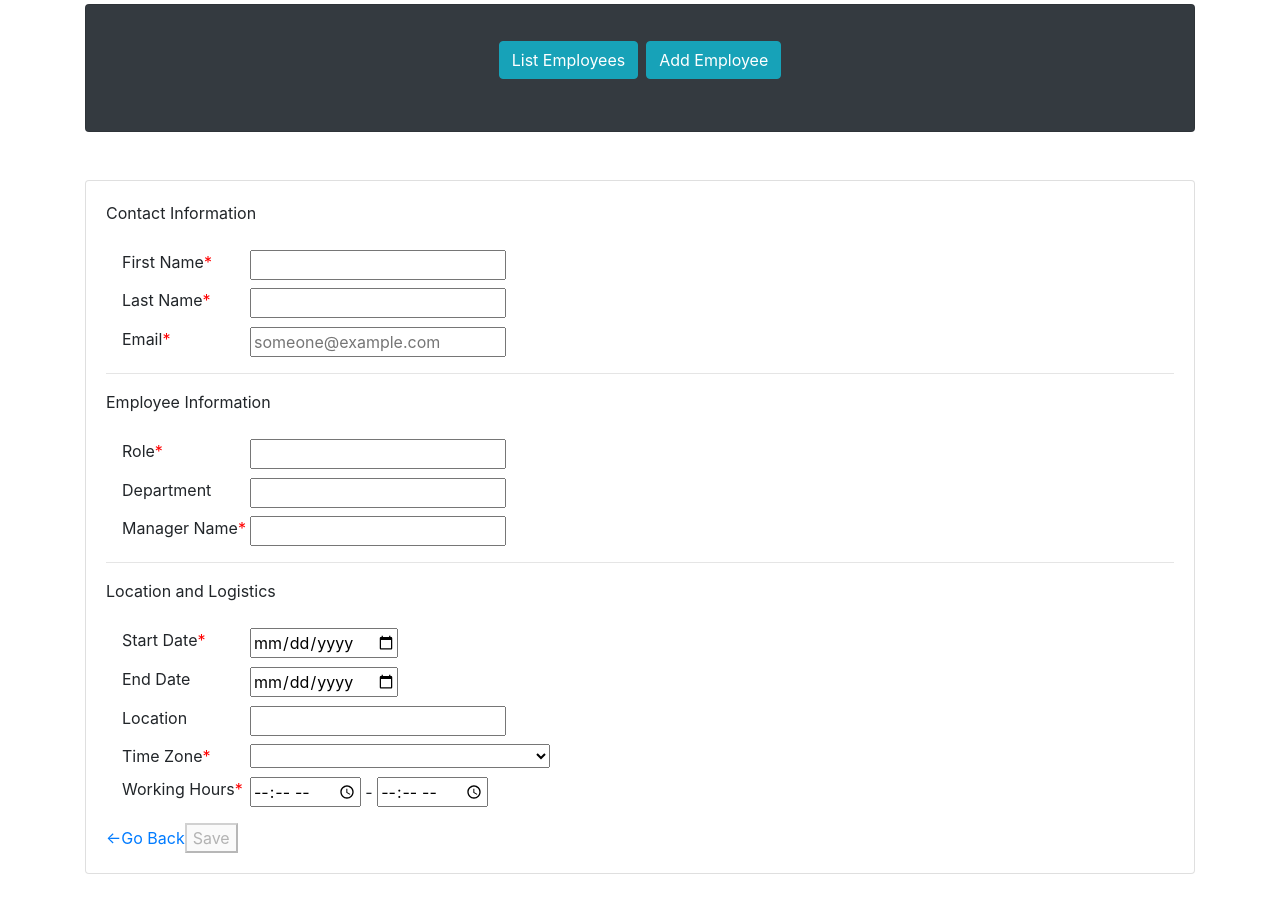
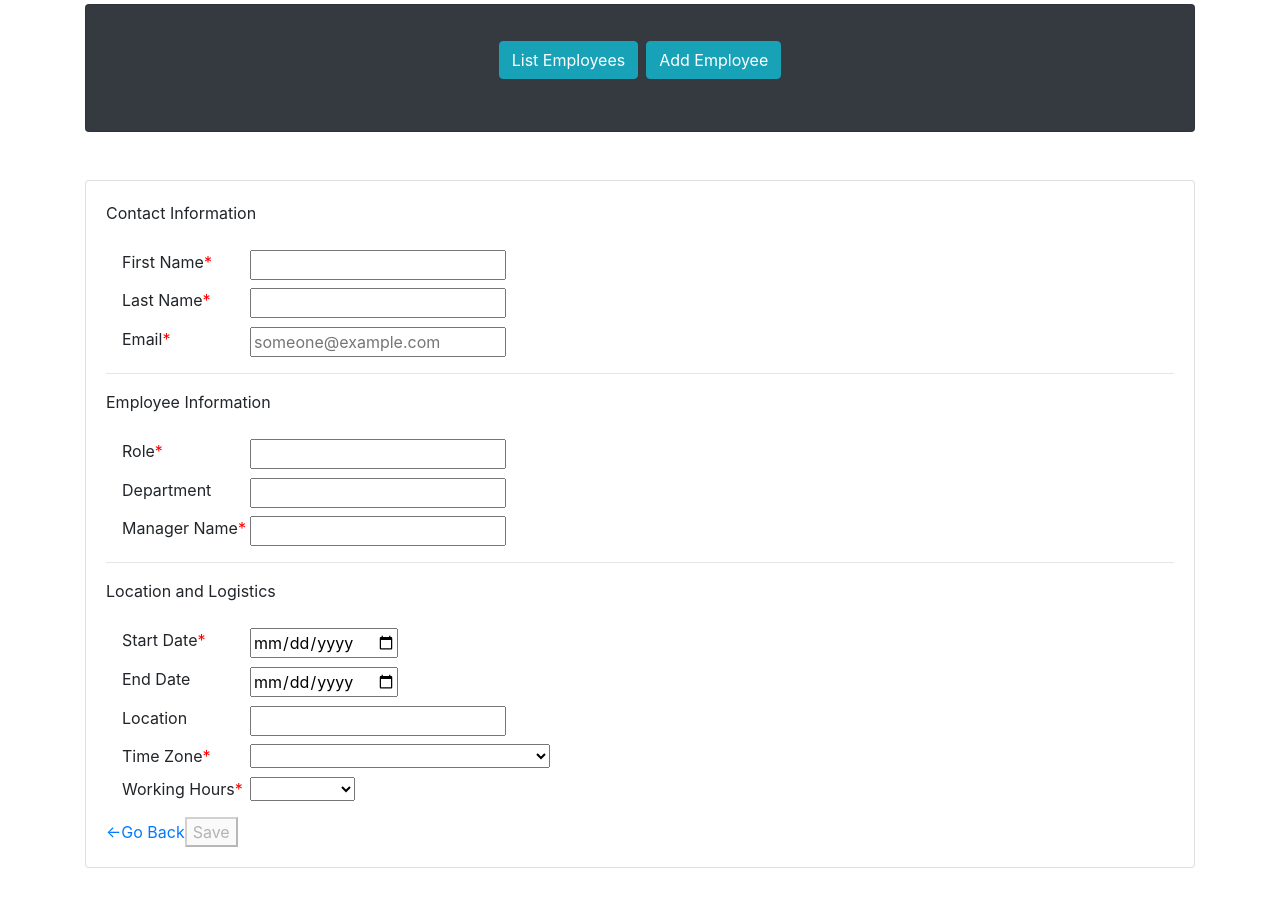
Before and after one commit to Harini-Incedo/Intern2020, an Angular app in the folder frontend/: page /addEmployee in a window 1280 px wide. Shown: the top 910 px of the page. Built offline with nearby package versions, Linux system fonts and the light colour scheme.

Commit message:
Changed Working Hours to dropdown

```diff
--- a/frontend/src/app/user-form/user-form.component.html
+++ b/frontend/src/app/user-form/user-form.component.html
@@ -202,12 +202,21 @@
         </div>
         <div>
           <label for="workingHours">&emsp;Working Hours<span style="color: red;">*</span></label>
-          <input type="time" [(ngModel)]="user.workingHours"
-            id="startTime"
+          <select [(ngModel)]="user.workingHours"
+            id="workingHours"
             name="workingHours"
             #workingHours="ngModel">
-            -
-          <input type="time" id="endTime">
+            <option></option>
+            <option value="Part Time">
+              Part Time
+            </option>
+            <option value="Full Time">
+              Full Time
+            </option>
+            <option value="Temporary">
+              Temporary
+            </option>
+          </select>
         </div>
       </div>
       <a routerLink="/employees">&larr;Go Back</a>
```
